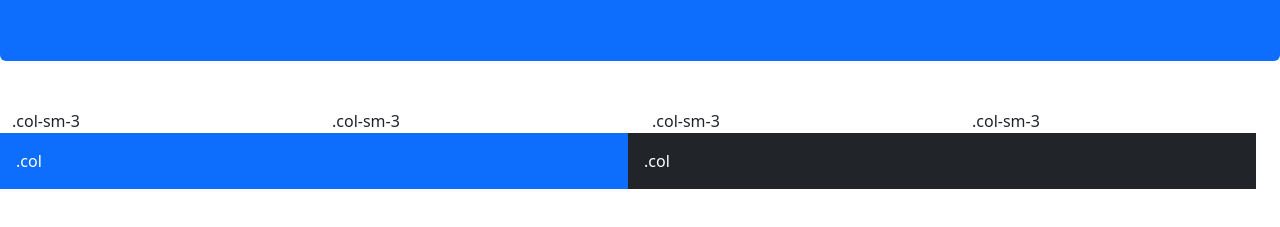
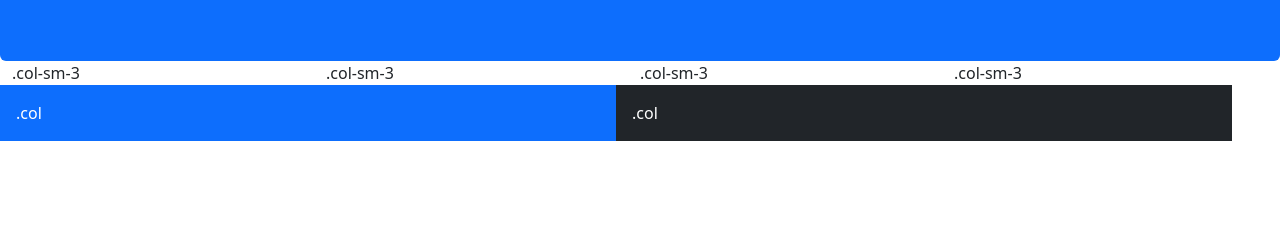
Before and after one commit to michaeltrombi-hub/bs5portfolio, a plain HTML site: page index.html in a window 1280 px wide. Shown: the part 235-462 px from the top of the page. Drawn offline with nearby package versions, Linux system fonts and the light colour scheme.

Commit message:
Update index.html

```diff
--- a/index.html
+++ b/index.html
@@ -62,11 +62,7 @@
   <h1>Jumbotron Example</h1>
   <p>Lorem ipsum...</p>
   </div>
-  </div>
-</div>
-
-<div class='container-fluid'>
-<div class="row">
+  <div class="row">
   <div class="col-sm-3">.col-sm-3</div>
   <div class="col-sm-3">.col-sm-3</div>
   <div class="col-sm-3">.col-sm-3</div>
@@ -75,7 +71,8 @@
   <div class="col-sm-6 p-3 bg-primary text-white">.col</div>
   <div class="col-sm-6 p-3 bg-dark text-white">.col</div>
   </div>
-</div>
+  </div>
+  </div>
 </div>
 
 </body>
```
